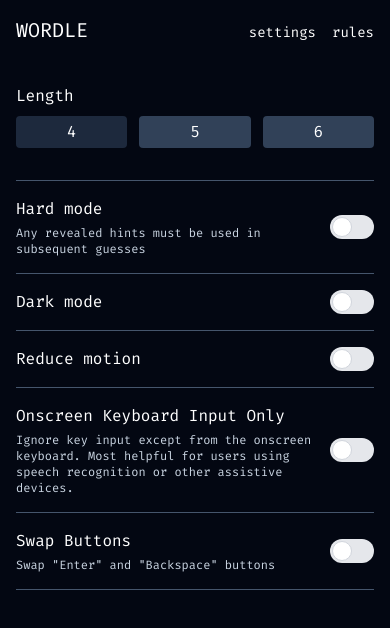
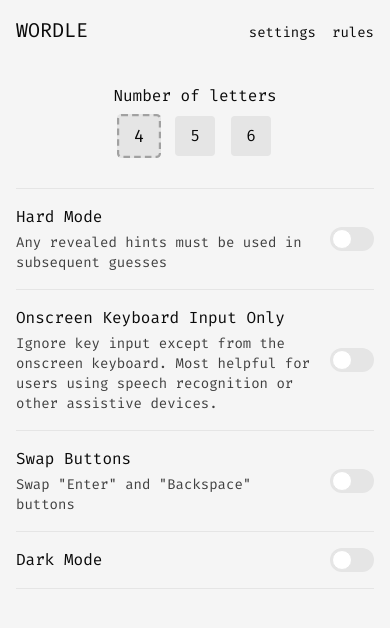
Before and after one commit to voloshynvv/vue-wordle-game, a Vue app: page /settings in a window 390 px wide. Shown: the top 628 px of the page. Built offline with nearby package versions, Linux system fonts and the light colour scheme; the HTML template or start-up script is replaced by a standard one.

Commit message:
add dark mode, fix mobile rules page layout

```diff
--- a/src/assets/main.css
+++ b/src/assets/main.css
@@ -1,5 +1,7 @@
 @import url('https://fonts.googleapis.com/css2?family=Fira+Code:wght@300..700&display=swap');
 @import 'tailwindcss';
+
+@custom-variant dark (&:where(.dark, .dark *));
 
 @theme {
   --font-sans: 'Fira Code', monospace;
@@ -37,7 +39,6 @@
 
 @layer base {
   body {
-    background-color: var(--color-gray-950);
-    color: var(--color-white);
+    @apply bg-neutral-100 text-neutral-950 dark:bg-gray-950 dark:text-white;
   }
 }
--- a/src/components/common/AppSwitch.vue
+++ b/src/components/common/AppSwitch.vue
@@ -10,7 +10,7 @@
   <label class="inline-flex items-center cursor-pointer">
     <input class="sr-only peer" type="checkbox" v-bind="$attrs" v-model="model" />
     <div
-      class="relative w-11 h-6 bg-gray-200 peer-focus:outline-none peer-focus:ring-4 peer-focus:ring-blue-300 dark:peer-focus:ring-blue-800 rounded-full peer dark:bg-gray-700 peer-checked:after:translate-x-full rtl:peer-checked:after:-translate-x-full peer-checked:after:border-white after:content-[''] after:absolute after:top-[2px] after:start-[2px] after:bg-white after:border-gray-300 after:border after:rounded-full after:h-5 after:w-5 after:transition-all dark:border-gray-600 peer-checked:bg-blue-600 dark:peer-checked:bg-blue-600"
+      class="relative w-11 h-6 bg-neutral-200 peer-focus:outline-none peer-focus:ring-4 peer-focus:ring-blue-300 dark:peer-focus:ring-blue-800 rounded-full peer dark:bg-slate-800 peer-checked:after:translate-x-full rtl:peer-checked:after:-translate-x-full peer-checked:after:border-white after:content-[''] after:absolute after:top-[2px] after:start-[2px] after:bg-white after:border-neutral-200 after:border after:rounded-full after:h-5 after:w-5 after:transition-all! dark:border-slate-700 peer-checked:bg-slate-500 dark:peer-checked:bg-blue-600"
     ></div>
   </label>
 </template>
--- /dev/null
+++ b/src/components/common/AppSwitchGroup.vue
@@ -0,0 +1,26 @@
+<script setup lang="ts">
+import AppSwitch from '@/components/common/AppSwitch.vue'
+
+defineProps<{
+  id: string
+  label: string
+  description?: string
+}>()
+
+const model = defineModel()
+</script>
+
+<template>
+  <div
+    class="flex items-center justify-between gap-x-4 py-4 border-b border-neutral-200 dark:border-slate-600"
+  >
+    <div class="space-y-1">
+      <label class="block" :for="id">{{ label }}</label>
+      <p class="text-sm text-neutral-700 dark:text-slate-300" v-if="description">
+        {{ description }}
+      </p>
+    </div>
+
+    <AppSwitch :id v-model="model" />
+  </div>
+</template>
--- a/src/components/game/BoardCell.vue
+++ b/src/components/game/BoardCell.vue
@@ -17,10 +17,10 @@
 <template>
   <div class="relative">
     <div
-      class="flex items-center justify-center size-16 border-2 rounded-md border-slate-500 bg-slate-900 text-xl uppercase backface-hidden duration-700 transition-transform"
+      class="flex items-center justify-center size-16 border-2 rounded-md bg-neutral-100 border-neutral-200 dark:bg-slate-900 dark:border-slate-500 text-xl uppercase backface-hidden duration-700 transition-transform"
       :class="{
         'rotate-x-180': flipped,
-        'border-slate-300!': letter,
+        'border-neutral-300 dark:border-slate-300!': letter,
       }"
       v-bind="$attrs"
     >
@@ -28,12 +28,15 @@
     </div>
 
     <div
-      class="absolute inset-0 rotate-x-180 flex items-center justify-center border-2 rounded-md text-xl uppercase backface-hidden duration-700 transition-transform"
+      class="absolute inset-0 rotate-x-180 flex items-center justify-center border-2 rounded-md text-xl uppercase backface-hidden text-white duration-700 transition-transform"
       :class="{
         'rotate-x-0!': flipped,
-        'bg-green-800 border-green-700': flipped && status === 'correct',
-        'bg-yellow-800 border-yellow-700': flipped && status === 'misplaced',
-        'bg-zinc-800 border-zinc-700': flipped && status === 'absent',
+        'bg-green-600 border-green-500 dark:bg-green-800 dark:border-green-700':
+          flipped && status === 'correct',
+        'bg-yellow-600 border-yellow-500 dark:bg-yellow-800 dark:border-yellow-700':
+          flipped && status === 'misplaced',
+        'bg-zinc-600 border-zinc-500 dark:bg-zinc-800 dark:border-zinc-700':
+          flipped && status === 'absent',
       }"
       @transitionend="emit('flipEnd')"
       v-bind="$attrs"
--- a/src/components/game/GameBoard.vue
+++ b/src/components/game/GameBoard.vue
@@ -45,7 +45,9 @@
     />
   </div>
 
-  <p class="text-center mb-4 text-sm rounded-full bg-slate-700 px-3 py-0.5 w-fit mx-auto">
+  <p
+    class="text-center mb-4 text-sm rounded-full bg-neutral-200 dark:bg-slate-700 px-3 py-0.5 w-fit mx-auto"
+  >
     <template v-if="game.status === 'won'">You won</template>
     <template v-else-if="game.status === 'lost'">You lost</template>
     <template v-else>Try to guess a word</template>
--- a/src/components/game/GameKeyboard.vue
+++ b/src/components/game/GameKeyboard.vue
@@ -69,7 +69,7 @@
       <button
         v-for="keyCode in keys"
         :key="keyCode"
-        class="bg-slate-700 text-white p-1.5 px-3 rounded-sm cursor-pointer uppercase transition-[background-color,opacity] disabled:cursor-default hover:not-disabled:bg-slate-800"
+        class="bg-neutral-200 dark:bg-slate-700 dark:text-white p-1.5 px-3 rounded-sm cursor-pointer uppercase transition-[background-color,opacity] disabled:cursor-default hover:bg-neutral-300 dark:hover:bg-slate-800"
         @focus="hasFocus = true"
         @blur="hasFocus = false"
         @click="handleKey(keyCode)"
--- a/src/views/SettingsView.vue
+++ b/src/views/SettingsView.vue
@@ -1,20 +1,23 @@
 <script setup lang="ts">
 import { useSettingsStore } from '@/stores/settings'
-import AppSwitch from '@/components/common/AppSwitch.vue'
+import { useDark } from '@vueuse/core'
 
+import AppSwitchGroup from '@/components/common/AppSwitchGroup.vue'
+
+const isDark = useDark()
 const settings = useSettingsStore()
 </script>
 
 <template>
   <h1 class="sr-only">Settings</h1>
 
-  <p class="mb-2">Length</p>
+  <p class="mb-2 text-center">Number of letters</p>
 
-  <div class="grid grid-cols-3 gap-3 mb-8">
+  <div class="flex gap-x-4 justify-center mb-8">
     <button
-      class="rounded-sm p-1 bg-slate-700 cursor-pointer"
+      class="rounded-sm p-1 border-0 border-neutral-400 dark:border-slate-500 size-10 cursor-pointer transition-[scale,background-color] bg-neutral-200 dark:bg-slate-800 hover:scale-110 focus-visible:scale-110"
       :class="{
-        'bg-slate-800': settings.guessLength === 4,
+        'border-2 border-dashed scale-110': settings.guessLength === 4,
       }"
       @click="settings.guessLength = 4"
     >
@@ -22,9 +25,9 @@
     </button>
 
     <button
-      class="rounded-sm p-1 bg-slate-700 cursor-pointer"
+      class="rounded-sm p-1 border-0 border-neutral-400 dark:border-slate-500 size-10 cursor-pointer transition-[scale,background-color] bg-neutral-200 dark:bg-slate-800 hover:scale-110 focus-visible:scale-110"
       :class="{
-        'bg-slate-800': settings.guessLength === 5,
+        'border-2 border-dashed scale-110': settings.guessLength === 5,
       }"
       @click="settings.guessLength = 5"
     >
@@ -32,9 +35,9 @@
     </button>
 
     <button
-      class="rounded-sm p-1 bg-slate-700 cursor-pointer"
+      class="rounded-sm p-1 border-0 border-neutral-400 dark:border-slate-500 size-10 cursor-pointer transition-[scale,background-color] bg-neutral-200 dark:bg-slate-800 hover:scale-110 focus-visible:scale-110"
       :class="{
-        'bg-slate-800': settings.guessLength === 6,
+        'border-2 border-dashed scale-110': settings.guessLength === 6,
       }"
       @click="settings.guessLength = 6"
     >
@@ -42,49 +45,27 @@
     </button>
   </div>
 
-  <div class="flex items-center justify-between gap-x-4 py-4 border-t border-b border-slate-600">
-    <div class="space-y-1">
-      <label class="block" for="hard-mode">Hard mode</label>
-      <p class="text-xs text-slate-300">Any revealed hints must be used in subsequent guesses</p>
-    </div>
+  <AppSwitchGroup
+    v-model="settings.hardMode"
+    label="Hard Mode"
+    description="Any revealed hints must be used in subsequent guesses"
+    class="border-t"
+    id="hard-mode"
+  />
 
-    <AppSwitch id="hard-mode" v-model="settings.hardMode" />
-  </div>
+  <AppSwitchGroup
+    v-model="settings.ignoreKeyboard"
+    label="Onscreen Keyboard Input Only"
+    description="Ignore key input except from the onscreen keyboard. Most helpful for users using speech recognition or other assistive devices."
+    id="ignore-keyboard"
+  />
 
-  <div class="flex items-center justify-between gap-x-4 py-4 border-b border-slate-600">
-    <div class="space-y-1">
-      <label class="block" for="dark-mode">Dark mode</label>
-    </div>
+  <AppSwitchGroup
+    v-model="settings.swapButtons"
+    label="Swap Buttons"
+    description='Swap "Enter" and "Backspace" buttons'
+    id="swap-buttons"
+  />
 
-    <AppSwitch id="dark-mode" />
-  </div>
-
-  <div class="flex items-center justify-between gap-x-4 py-4 border-b border-slate-600">
-    <div class="space-y-1">
-      <label class="block" for="colors-blind">Reduce motion</label>
-    </div>
-
-    <AppSwitch id="colors-blind" />
-  </div>
-
-  <div class="flex items-center justify-between gap-x-4 py-4 border-b border-slate-600">
-    <div class="space-y-1">
-      <label class="block" for="ignore-keyboard">Onscreen Keyboard Input Only</label>
-      <p class="text-xs text-slate-300">
-        Ignore key input except from the onscreen keyboard. Most helpful for users using speech
-        recognition or other assistive devices.
-      </p>
-    </div>
-
-    <AppSwitch id="ignore-keyboard" v-model="settings.ignoreKeyboard" />
-  </div>
-
-  <div class="flex items-center justify-between gap-x-4 py-4 border-b border-slate-600">
-    <div class="space-y-1">
-      <label class="block" for="swap-buttons">Swap Buttons</label>
-      <p class="text-xs text-slate-300">Swap "Enter" and "Backspace" buttons</p>
-    </div>
-
-    <AppSwitch id="swap-buttons" v-model="settings.swapButtons" />
-  </div>
+  <AppSwitchGroup v-model="isDark" label="Dark Mode" id="dark-mode" />
 </template>
```
Also changed, not shown: src/views/RulesView.vue (+18 -16 lines).
